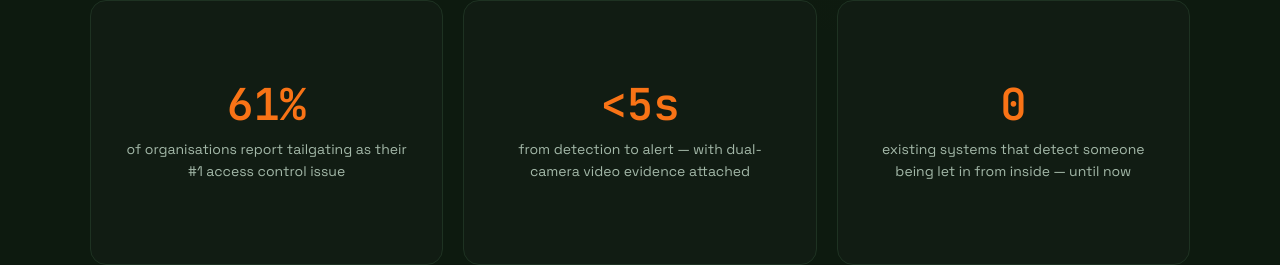
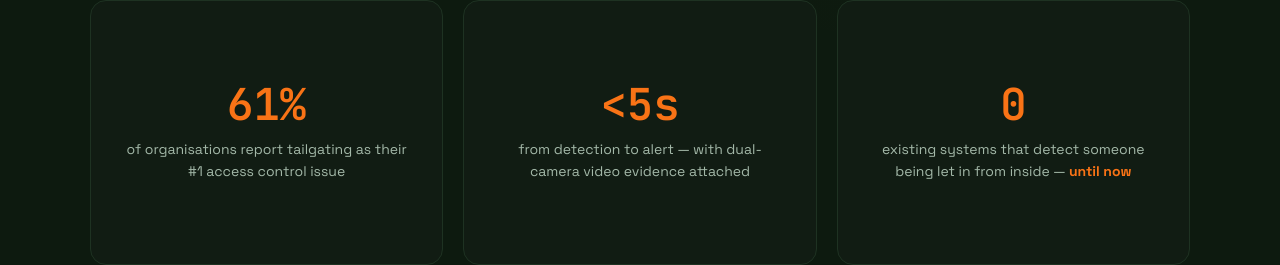
Before and after one commit to mitchpearce94-afk/foxtail-website, a React (Vite) app: page / in a window 1280 px wide. Shown: the part 1590-1855 px from the top of the page. Built offline with nearby package versions, Linux system fonts and the light colour scheme.

Commit message:
fix: bold orange 'until now' on stat card

```diff
--- a/src/App.jsx
+++ b/src/App.jsx
@@ -272,7 +272,7 @@ function HomePage({ setPage }) {
             {[
               { stat: "61%", label: "of organisations report tailgating as their #1 access control issue" },
               { stat: "<5s", label: "from detection to alert — with dual-camera video evidence attached" },
-              { stat: "0", label: "existing systems that detect someone being let in from inside — until now" },
+              { stat: "0", label: <>existing systems that detect someone being let in from inside — <strong style={{ color: C.fox }}>until now</strong></> },
             ].map((p, i) => (
               <Reveal key={i} delay={i * 0.12}>
                 <div style={{ background: C.surface, border: `1px solid ${C.border}`, borderRadius: 16, padding: "40px 32px", textAlign: "center", height: "100%", display: "flex", flexDirection: "column", alignItems: "center", justifyContent: "center" }}>
```
